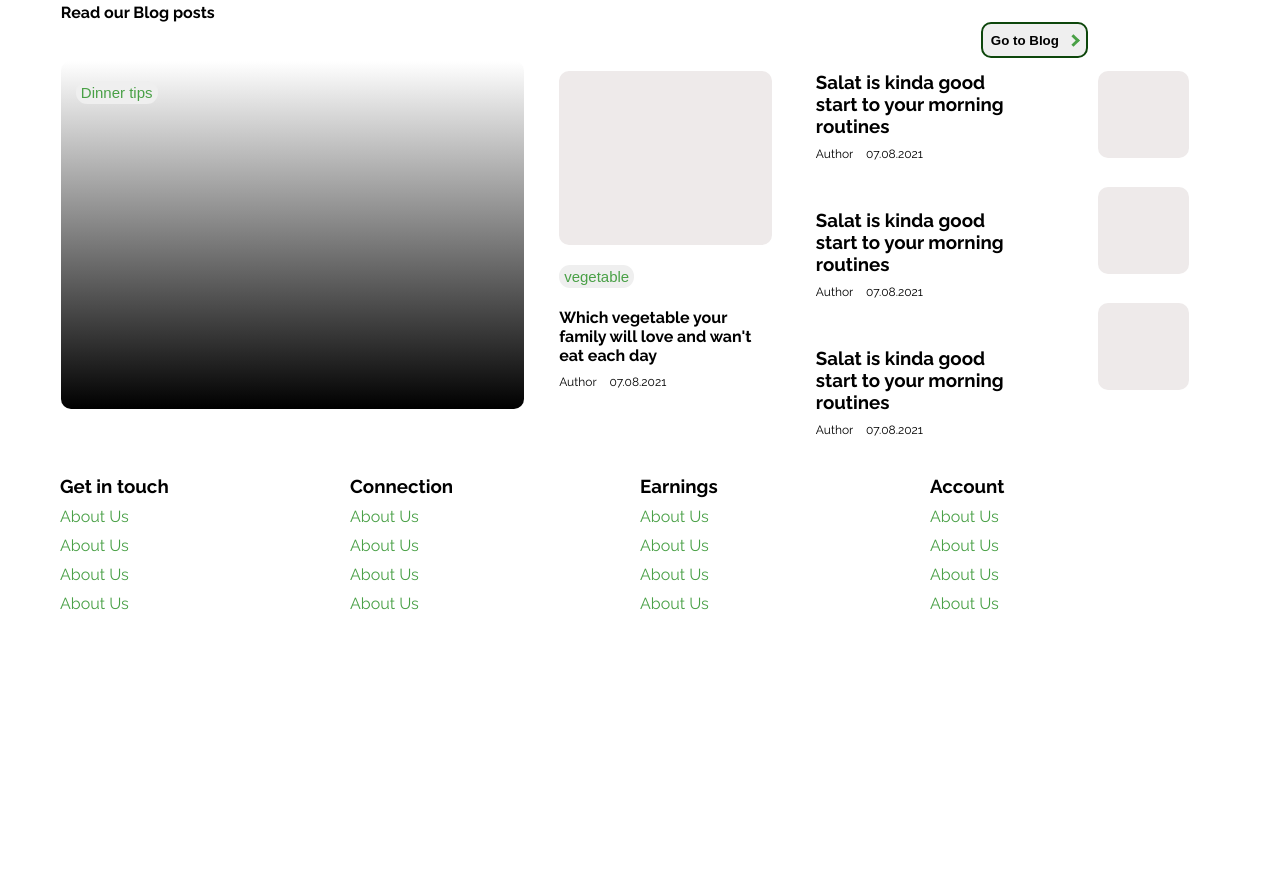
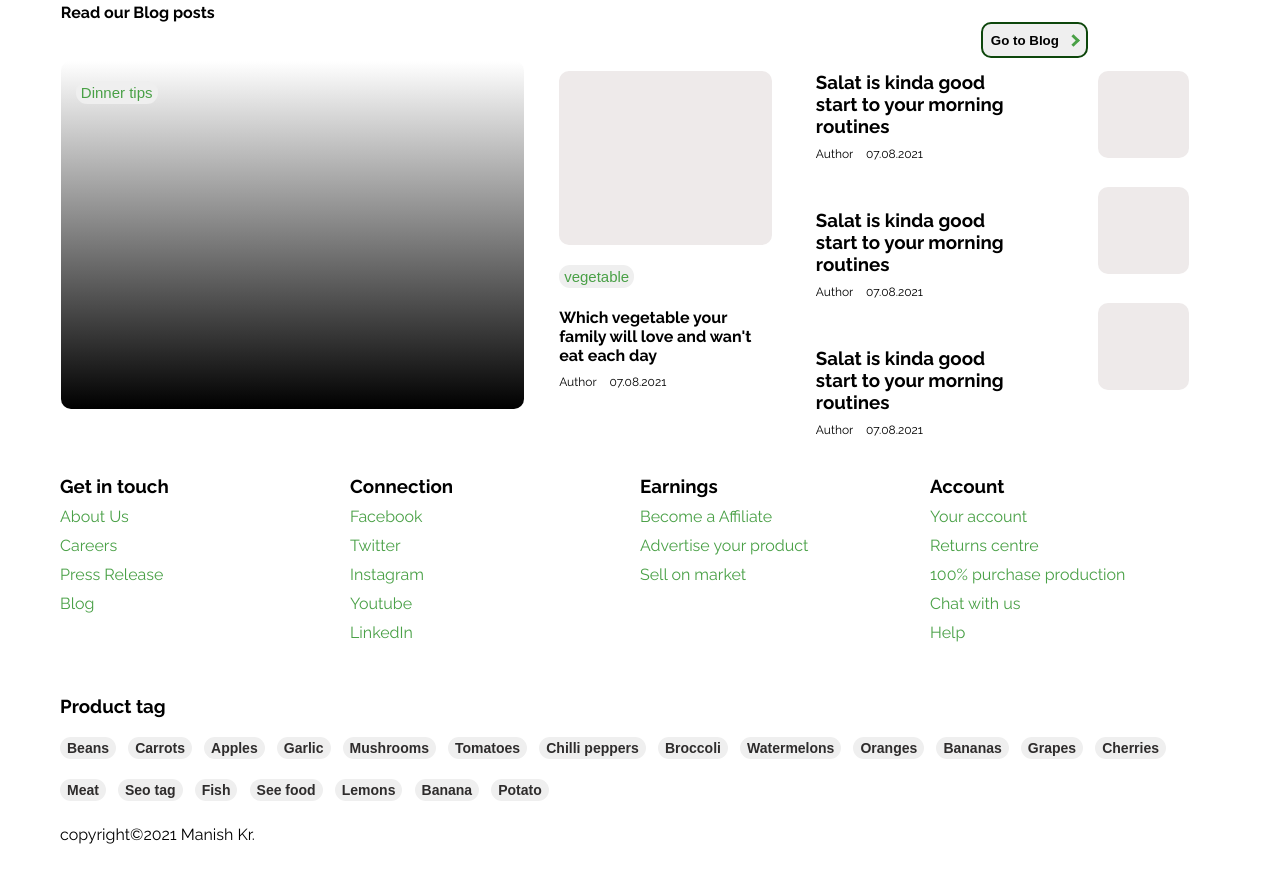
Before and after one commit to manish25jha/Project_02-3, a plain HTML site: page index.html in a window 1280 px wide. Shown: the part 2087-2962 px from the top of the page. Before the commit the page ends 2792 px from the top, so only its background shows below. Drawn offline with Linux system fonts and the light colour scheme.

Commit message:
bottom updated

```diff
--- a/index.html
+++ b/index.html
@@ -242,7 +242,6 @@
               </div>
             </div>
             <div class="Customer_review">
-
             </div>
             <div class="posts4">
               <div class="Product1">
@@ -326,38 +325,85 @@
                 <h3>Get in touch</h3>
                 <ul>
                   <li><a href="#abt">About Us</a></li>
-                  <li><a href="#abt">About Us</a></li>
-                  <li><a href="#abt">About Us</a></li>
-                  <li><a href="#abt">About Us</a></li>
+                  <li><a href="#abt">Careers</a></li>
+                  <li><a href="#abt">Press Release</a></li>
+                  <li><a href="#abt">Blog</a></li>
               </ul>
               </div>
               <div class="col_2">
                 <h3>Connection</h3>
                 <ul>
-                  <li><a href="#abt">About Us</a></li>
-                  <li><a href="#abt">About Us</a></li>
-                  <li><a href="#abt">About Us</a></li>
-                  <li><a href="#abt">About Us</a></li>
+                  <li><a href="#abt">Facebook</a></li>
+                  <li><a href="#abt">Twitter</a></li>
+                  <li><a href="#abt">Instagram</a></li>
+                  <li><a href="#abt">Youtube</a></li>
+                  <li><a href="#abt">LinkedIn</a></li>
               </ul>
               </div>
               <div class="col_3">
                 <h3>Earnings</h3>
                 <ul>
-                  <li><a href="#abt">About Us</a></li>
-                  <li><a href="#abt">About Us</a></li>
-                  <li><a href="#abt">About Us</a></li>
-                  <li><a href="#abt">About Us</a></li>
+                  <li><a href="#abt">Become a Affiliate</a></li>
+                  <li><a href="#abt">Advertise your product</a></li>
+                  <li><a href="#abt">Sell on market</a></li>
               </ul>
               </div>
               <div class="col_4">
                 <h3>Account</h3>
                 <ul>
-                  <li><a href="#abt">About Us</a></li>
-                  <li><a href="#abt">About Us</a></li>
-                  <li><a href="#abt">About Us</a></li>
-                  <li><a href="#abt">About Us</a></li>
+                  <li><a href="#abt">Your account</a></li>
+                  <li><a href="#abt">Returns centre</a></li>
+                  <li><a href="#abt">100% purchase production</a></li>
+                  <li><a href="#abt">Chat with us</a></li>
+                  <li><a href="#abt">Help</a></li>
               </ul>
               </div>
+            </div>
+            <div class="Product__tag">
+              <h3>Product tag</h3>
+              <button class="bakery" onclick="myFunction()">Beans
+              </button>
+              <button class="bakery" onclick="myFunction()">Carrots
+              </button>
+              <button class="bakery" onclick="myFunction()">Apples
+              </button>
+              <button class="bakery" onclick="myFunction()">Garlic
+              </button>
+              <button class="bakery" onclick="myFunction()">Mushrooms
+              </button>
+              <button class="bakery" onclick="myFunction()">Tomatoes
+              </button>
+              <button class="bakery" onclick="myFunction()">Chilli peppers
+              </button>
+              <button class="bakery" onclick="myFunction()">Broccoli
+              </button>
+              <button class="bakery" onclick="myFunction()">Watermelons
+              </button>
+              <button class="bakery" onclick="myFunction()">Oranges
+              </button>
+              <button class="bakery" onclick="myFunction()">Bananas
+              </button>
+              <button class="bakery" onclick="myFunction()">Grapes
+              </button>
+              <button class="bakery" onclick="myFunction()">Cherries
+              </button>
+              <button class="bakery" onclick="myFunction()">Meat
+              </button>
+              <button class="bakery" onclick="myFunction()">Seo tag
+              </button>
+              <button class="bakery" onclick="myFunction()">Fish
+              </button>
+              <button class="bakery" onclick="myFunction()">See food
+              </button>
+              <button class="bakery" onclick="myFunction()">Lemons
+              </button>
+              <button class="bakery" onclick="myFunction()">Banana
+              </button>
+              <button class="bakery" onclick="myFunction()">Potato
+              </button>
+            </div>
+            <div class="copyright">
+              <p>copyright<span>&copy;</span>2021 Manish Kr. </p>
             </div>
         </div>
         <script>
--- a/style.scss
+++ b/style.scss
@@ -812,7 +812,7 @@ body{
         display: flex;
         flex-wrap: wrap;
         width: 100%;
-        height: 250px;
+        height: 220px;
         padding: 20px 60px;
         li{
             list-style-type:none;
@@ -848,4 +848,23 @@ body{
             height: 100%;
         }
     }
+    .Product__tag{
+        width: 100%;
+        height: 150px;
+        padding: 20px 60px;
+        button{
+            margin: 20px 8px 0px 0px;
+            padding: 3px 7px;
+            border-radius: 11px;
+            font-size: 14px;
+            color: rgb(46, 44, 44);
+            font-weight: bold;
+            border: none;
+        }
+    }
+    .copyright{
+        width: 100%;
+        height: 50px;
+        padding: 0px 60px;
+    }
 }
```
Also changed, not shown: style.css, 1 other file.
